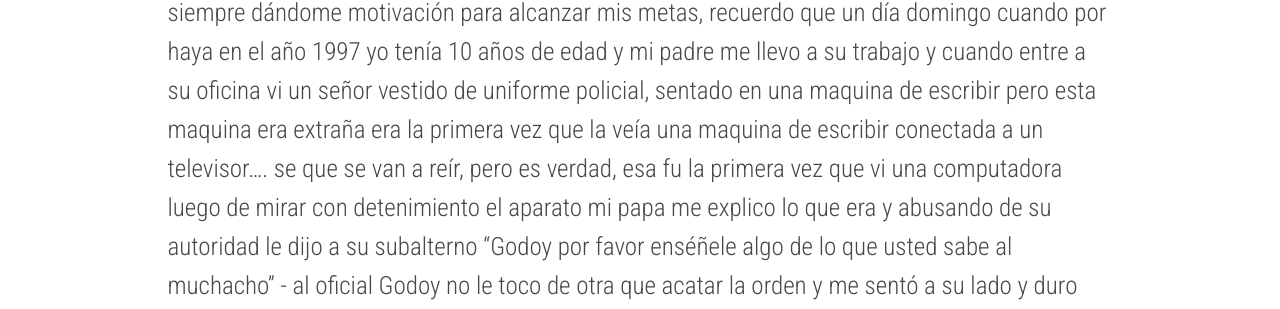
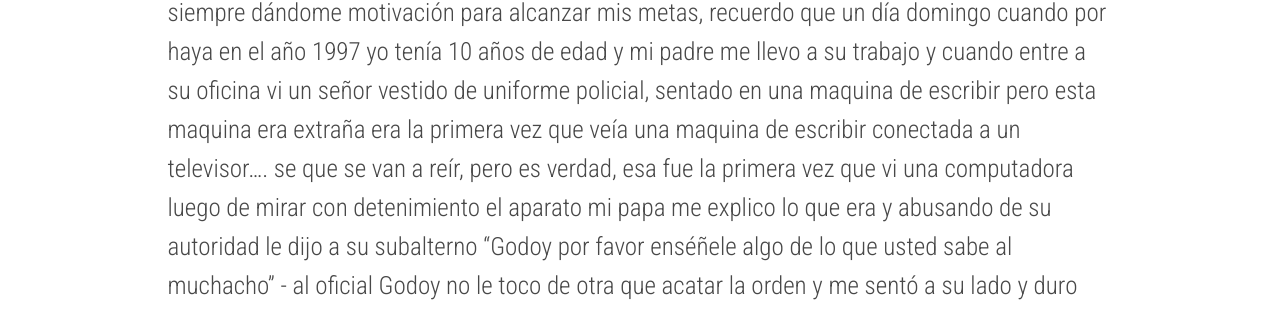
Before and after one commit to jonathanduarte/JonathanDuarte.github.io, a Jekyll site: the page built from _pages/about.md, in a window 1280 px wide and 1400 px high. Shown: the part 718-1027 px from the top of the window. Built offline with Jekyll 4.4.1, drawn with Linux system fonts in a browser that asks for light colours; nearby versions of some CDN libraries; some of the changed text lies outside the part shown.

Commit message:
Errores de Ortografia

```diff
--- a/_pages/about.md
+++ b/_pages/about.md
@@ -8,7 +8,7 @@ Saludos y Bienvenidos a mi blog, estoy seguro que si te encuentras en esta secci
 
 Pues no es así...
 
-Mi nombre es Jonathan Jesús Duarte Jimenez soy el hijo mayor de una humilde familia que vivió en una de las zonas más populosas de la ciudad de Caracas en Venezuela por más de 15 años después la cosa mejoró un poco gracias a Dios, mi padre un Oficial de Policía actualmente con 25 años de servicio ejemplo de humildad y esfuerzo y mi madre ejemplo de sacrificio y voluntad siempre dándome motivación para alcanzar mis metas, recuerdo que un día domingo cuando por haya en el año 1997 yo tenía 10 años de edad y mi padre me llevo a su trabajo y cuando entre a su oficina vi un señor vestido de uniforme policial, sentado en una maquina de escribir pero esta maquina era extraña era la primera vez que la veía una maquina de escribir conectada a un televisor.... se que se van a reír, pero es verdad, esa fu la primera vez que vi una computadora luego de mirar con detenimiento el aparato mi papa me explico lo que era y abusando de su autoridad le dijo a su subalterno "Godoy por favor enséñele algo de lo que usted sabe al muchacho" - al oficial Godoy no le toco de otra que acatar la orden y me sentó a su lado y duro poco mas de una hora explicándome ciertas cosas y luego me dejo solo, para que jugara con ella, no me lo van a creer de alguna forma que no recuerdo borre todos los reportes de actividades que habían hecho los policías de un municipio entero en su jornada laboral y como comprenderán esa fue la ultima vez que el oficial Godoy me dejo usar su computadora.
+Mi nombre es Jonathan Jesús Duarte Jimenez soy el hijo mayor de una humilde familia que vivió en una de las zonas más populosas de la ciudad de Caracas en Venezuela por más de 15 años después la cosa mejoró un poco gracias a Dios, mi padre un Oficial de Policía actualmente con 25 años de servicio ejemplo de humildad y esfuerzo y mi madre ejemplo de sacrificio y voluntad siempre dándome motivación para alcanzar mis metas, recuerdo que un día domingo cuando por haya en el año 1997 yo tenía 10 años de edad y mi padre me llevo a su trabajo y cuando entre a su oficina vi un señor vestido de uniforme policial, sentado en una maquina de escribir pero esta maquina era extraña era la primera vez que veía una maquina de escribir conectada a un televisor.... se que se van a reír, pero es verdad, esa fue la primera vez que vi una computadora luego de mirar con detenimiento el aparato mi papa me explico lo que era y abusando de su autoridad le dijo a su subalterno "Godoy por favor enséñele algo de lo que usted sabe al muchacho" - al oficial Godoy no le toco de otra que acatar la orden y me sentó a su lado y duro poco mas de una hora explicándome ciertas cosas y luego me dejo solo, para que jugara con ella, no me lo van a creer de alguna forma que no recuerdo borre todos los reportes de actividades que habían hecho los policías de un municipio entero en su jornada laboral y como comprenderán esa fue la ultima vez que el oficial Godoy me dejo usar su computadora.
 
 Recuerdo que llegue por la noche y me acosté en la cama de mi mama y fueron horaassss las que converse con ella contándole todas las cosas que había aprendido y que se podían hacer con la maquina de escribir que estaba conectada a un monitor en la oficina de papá,después de allí me aficione por la computación.
 
```
